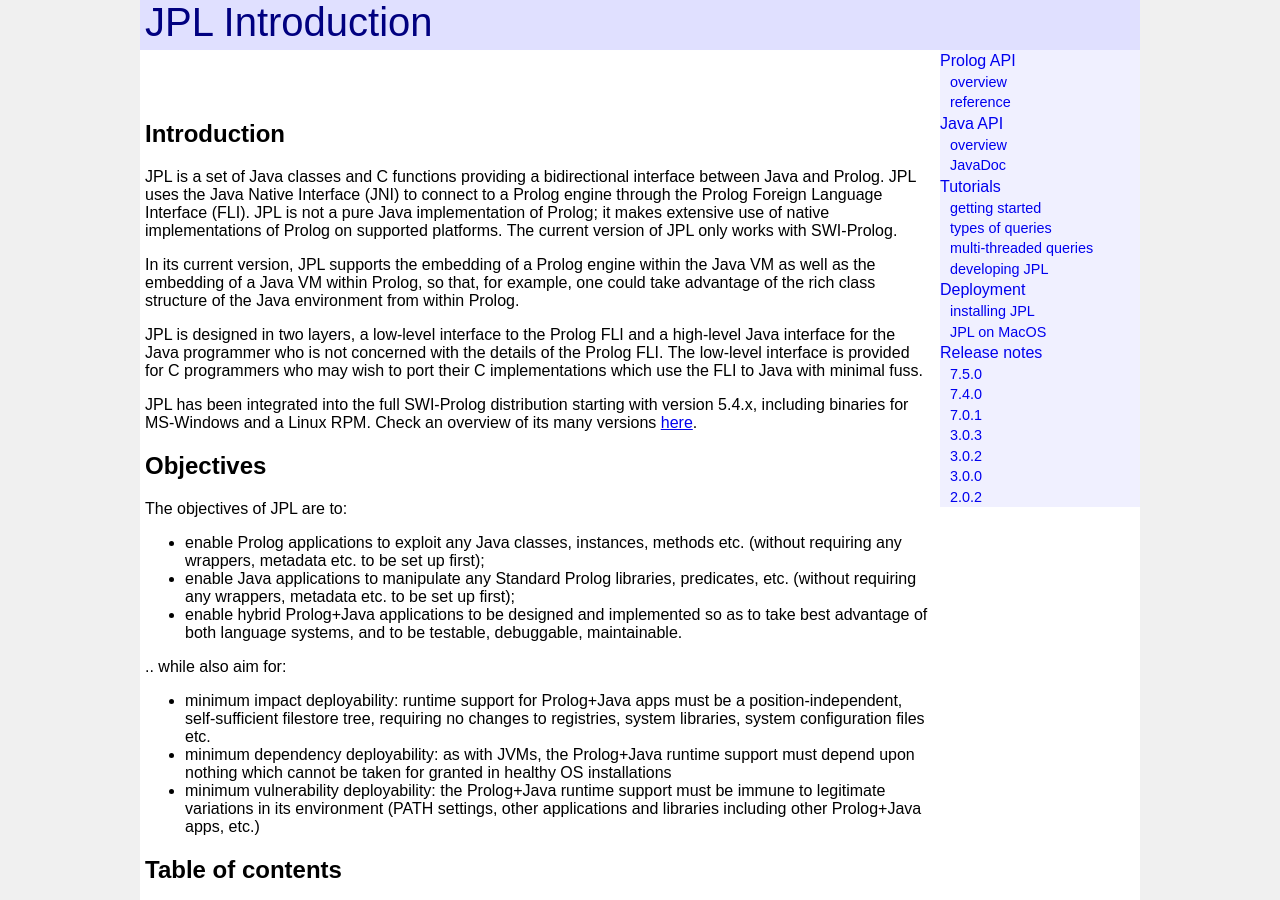
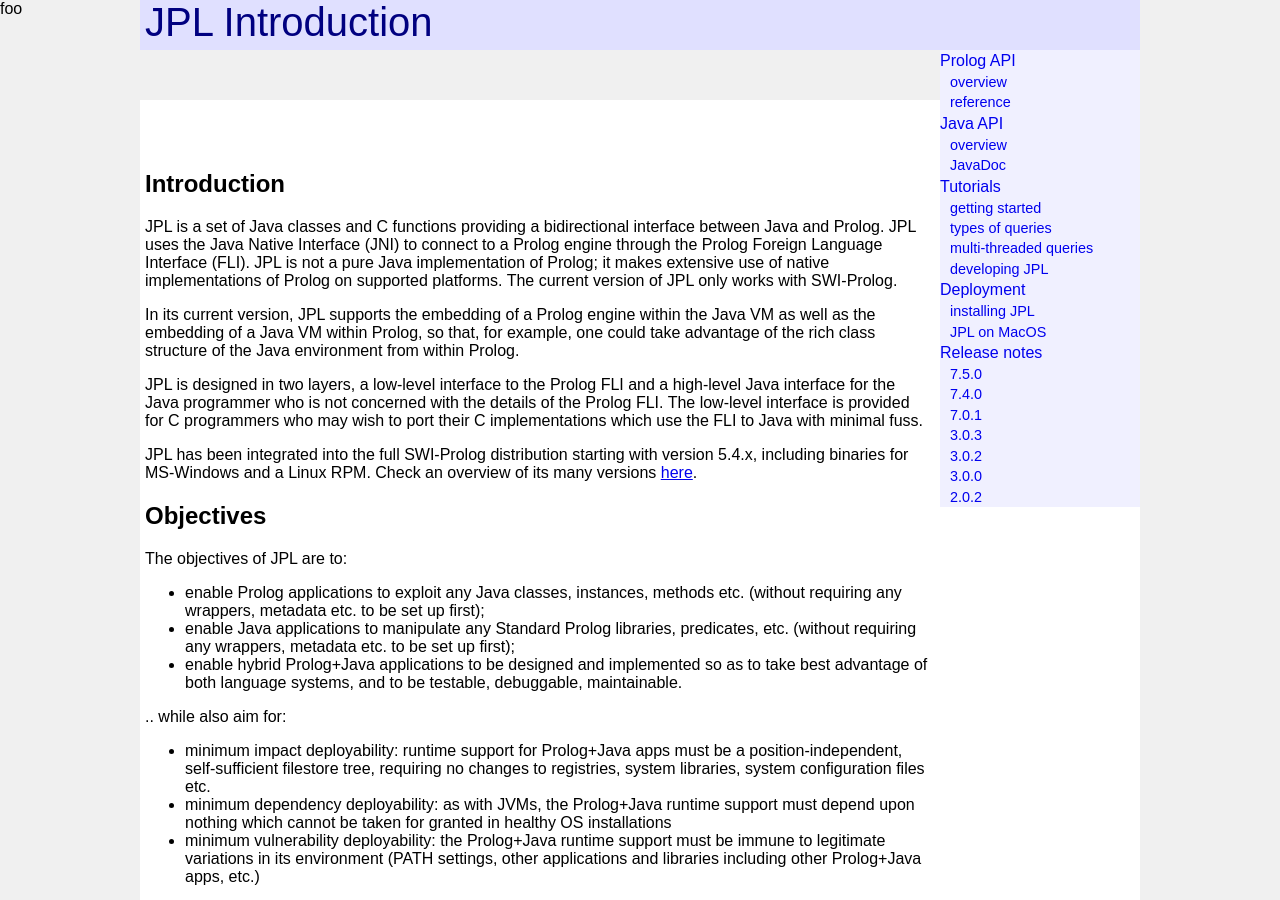
Before and after one commit to anionic/jpl-nav, a Jekyll site: the page built from docs/index.md, in a window 1280 px wide and 900 px high. Built offline with Jekyll 4.4.1, drawn with Linux system fonts in a browser that asks for light colours; our own code applies the rules of GitHub Pages for plain Markdown files.

Commit message:
Update default.html

```diff
--- a/docs/_layouts/default.html
+++ b/docs/_layouts/default.html
@@ -248,6 +248,9 @@
 			</script>
 		</head>
 		<body>
+			<div class="deadbar" style="height:50px;">
+				foo
+			</div>
 			<div class="mainbar">
 				{{ content }}
 			</div>
```
